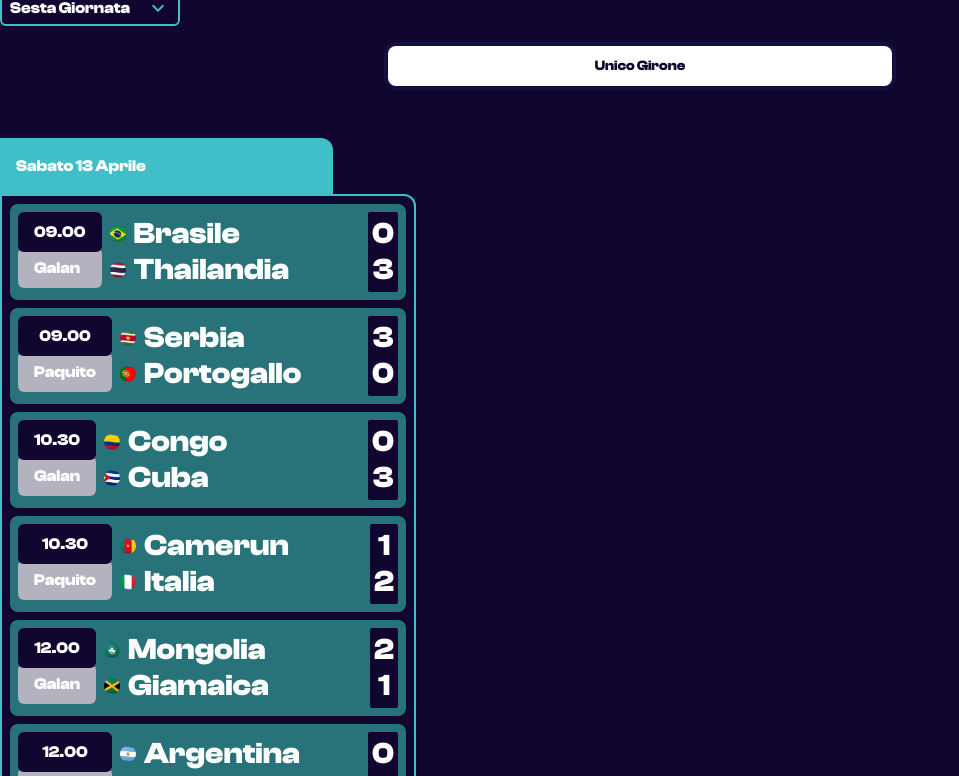
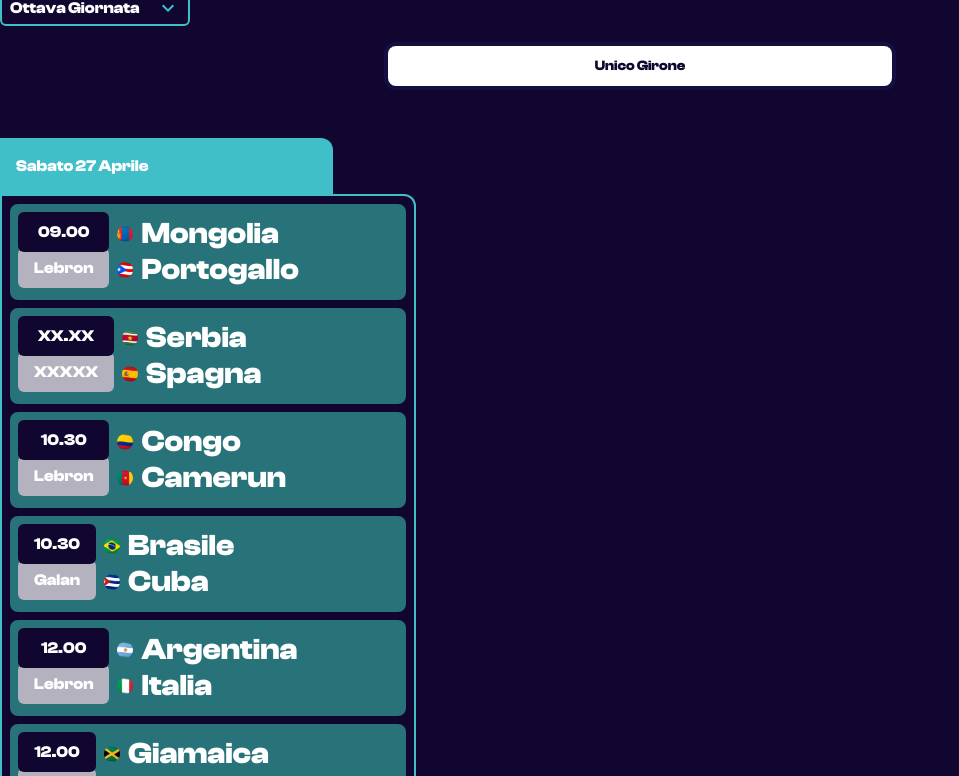
Before and after one commit to FrancescoCiccio/championship, a Nuxt app: page / in a window 1280 px wide. Shown: the part 438-1214 px from the top of the page, without its empty margins (0-959 px from the left). Built offline with nearby package versions, Linux system fonts and the light colour scheme.

Commit message:
aggiornamento

```diff
--- a/pages/index.vue
+++ b/pages/index.vue
@@ -116,7 +116,7 @@ const changePlayday = (playday) => {
 }
 
 
-var currentPlayday = ref(playdays[5]);
+var currentPlayday = ref(playdays[7]);
 
 onMounted(() => {
   ctx = gsap.context((self) => {
--- a/public/json/playday.json
+++ b/public/json/playday.json
@@ -538,6 +538,83 @@
                     ]
                 }
             ]
+        },
+        {
+            "name": "Ottava Giornata",
+            "from": "27-04-2024",
+            "to": "27-04-2024",
+            "daysA": [
+                {
+                    "Sabato 27 Aprile": [
+                        {
+                            "time": "09.00",
+                            "field": "Lebron",
+                            "homeTeam": "Mongolia",
+                            "awayTeam": "Portogallo",
+                            "homeFlag": "mn.webp",
+                            "awayFlag": "pr.webp",
+                            "status": 0,
+                            "homeScore": 0,
+                            "awayScore": 0
+                        },
+                        {
+                            "time": "XX.XX",
+                            "field": "XXXXX",
+                            "homeTeam": "Serbia",
+                            "awayTeam": "Spagna",
+                            "homeFlag": "sr.webp",
+                            "awayFlag": "es.webp",
+                            "status": 0,
+                            "homeScore": 0,
+                            "awayScore": 0
+                        },
+                        {
+                            "time": "10.30",
+                            "field": "Lebron",
+                            "homeTeam": "Congo",
+                            "awayTeam": "Camerun",
+                            "homeFlag": "co.webp",
+                            "awayFlag": "cm.webp",
+                            "status": 0,
+                            "homeScore": 0,
+                            "awayScore": 0
+                        },
+                        {
+                            "time": "10.30",
+                            "field": "Galan",
+                            "homeTeam": "Brasile",
+                            "awayTeam": "Cuba",
+                            "homeFlag": "br.webp",
+                            "awayFlag": "cu.webp",
+                            "status": 0,
+                            "homeScore": 0,
+                            "awayScore": 0
+                        },
+                        {
+                            "time": "12.00",
+                            "field": "Lebron",
+                            "homeTeam": "Argentina",
+                            "awayTeam": "Italia",
+                            "homeFlag": "ar.webp",
+                            "awayFlag": "it.webp",
+                            "status": 0,
+                            "homeScore": 0,
+                            "awayScore": 0
+                        },
+                        {
+                            "time": "12.00",
+                            "field": "Galan",
+                            "homeTeam": "Giamaica",
+                            "awayTeam": "Thailandia",
+                            "homeFlag": "jm.webp",
+                            "awayFlag": "th.webp",
+                            "status": 0,
+                            "homeScore": 0,
+                            "awayScore": 0
+                        }
+                    ]
+                }
+            ]
         }
     ]
 }
--- a/public/json/teams.json
+++ b/public/json/teams.json
@@ -40,8 +40,8 @@
                 "avatar": "/images/players/unknown.png"
             },
             {
-                "name": "Giacinto",
-                "nickname": "Carvutto",
+                "name": "Michele",
+                "nickname": "Attolino",
                 "position": "?",
                 "avatar": "/images/players/unknown.png"
             },
@@ -194,6 +194,12 @@
                 "nickname": "Nitti",
                 "position": "?",
                 "avatar": "/images/players/unknown.png"
+            },
+            {
+                "name": "Vincenzo",
+                "nickname": "Zaltini",
+                "position": "?",
+                "avatar": "/images/players/unknown.png"
             }
         ]
     },
@@ -208,8 +214,8 @@
                 "avatar": "/images/players/unknown.png"
             },
             {
-                "name": "Francesco",
-                "nickname": "Lagreca",
+                "name": "Fabrizio",
+                "nickname": "Cippone",
                 "position": "?",
                 "avatar": "/images/players/unknown.png"
             },
@@ -232,8 +238,8 @@
         "flag": "pt.webp",
         "players": [
             {
-                "name": "",
-                "nickname": "Intonti",
+                "name": "Giacinto",
+                "nickname": "Racano",
                 "position": "?",
                 "avatar": "/images/players/unknown.png"
             },
@@ -304,8 +310,8 @@
                 "avatar": "/images/players/unknown.png"
             },
             {
-                "name": "Leo",
-                "nickname": "Di Tommaso",
+                "name": "Nico",
+                "nickname": "Gatti",
                 "position": "?",
                 "avatar": "/images/players/unknown.png"
             },
```
